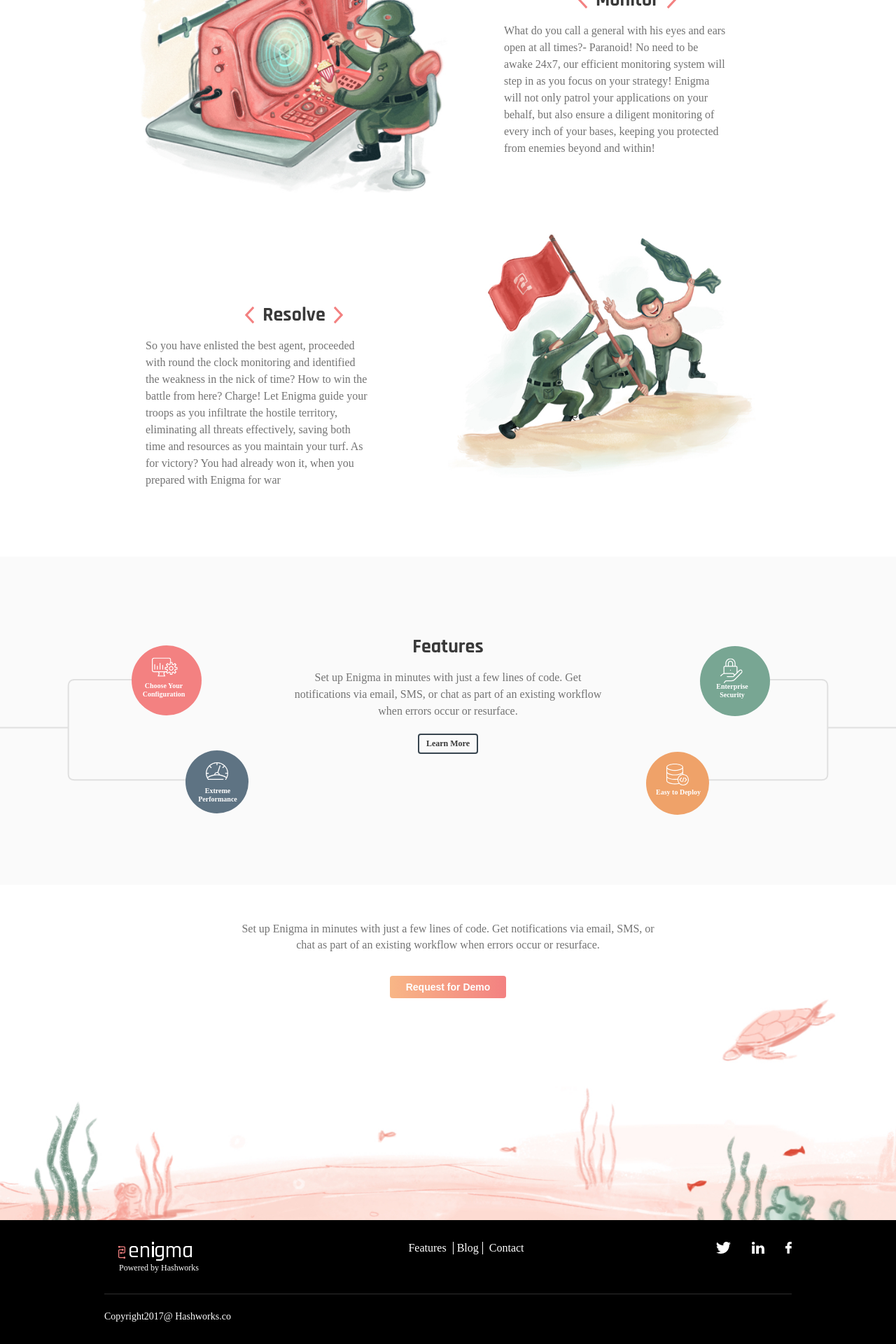
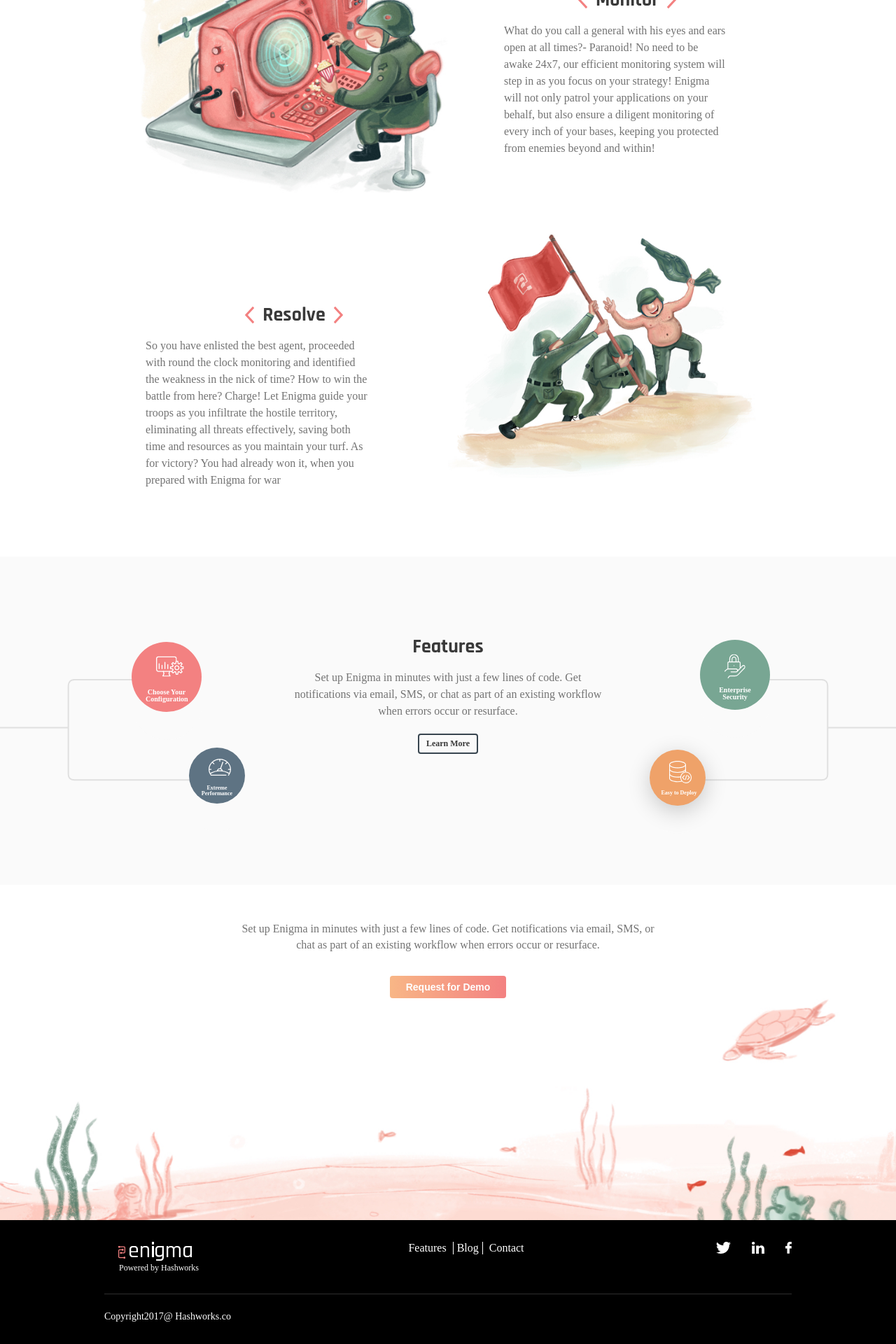
Before and after one commit to hashworks-code/enigma_static, a Jekyll site: the page built from index.md, in a window 1280 px wide. Shown: the part 1264-3184 px from the top of the page at 70% size. Built offline with Jekyll 4.4.1, drawn with Linux system fonts in a browser that asks for light colours; nearby versions of some CDN libraries; some web fonts are replaced.

```diff
--- a/_layouts/index.html
+++ b/_layouts/index.html
@@ -53,37 +53,157 @@
                                 <img class="home__feature--border6" src="../assets/image/home/border6.svg" alt="">
                                 <img class="home__feature--border7" src="../assets/image/home/border7.svg" alt="">
                                 <img class="home__feature--border8" src="../assets/image/home/border8.svg" alt="">
-                                <div class="home__feature--feature1">
 
+     <div class="home__feature--feature1 clients" id="clients">
+        <div class="containerr">
+             <div class="clients-info">
                 <img class="featureimage" src="../assets/image/home/feature1.svg" alt="">
-                            <h5>Choose Your
-                                Configuration</h5>
+                <h5>Choose Your Configuration</h5>
           </div>
-                           <div class="home__feature--feature2">
+        </div>
+     </div>
+    <div class="home__feature--feature2 clients"  id="zoom2">
+        <div class="containerr">
+            <div class="clients-info1">
                 <img  class="featureimage" src="../assets/image/home/feature2.svg" alt="">
-                            <h5>Extreme
-                                Performance</h5>
+                <h5>Extreme Performance</h5>
+            </div>
+        </div>
     </div>
 
     <div class="home__feature__right">
-                           <div class="home__feature__right--feature3">
+        <div class="home__feature__right--feature3 clients"  id="zoom3">
+            <div class="containerr">
+                <div class="clients-info3">
                     <img  class="featureimage" src="../assets/image/home/feature3.svg" alt="">
-                            <h5> Enterprise
-                                Security</h5>
-                           </div>
-                           <div class="home__feature__right--feature4">
-                            <img  class="featureimage" src="../assets/image/home/feature4.svg" alt="">
-                            <h5>Easy to
-                                Deploy</h5>
+                    <h5> Enterprise Security</h5>
                 </div>
              </div>
-
+        </div>
+        <div class="home__feature__right--feature4 clients"  id="zoom4">
+            <div class="containerr">
+                 <div class="clients-info4">
+                    <img  class="featureimage" src="../assets/image/home/feature4.svg" alt="">
+                    <h5>Easy to  Deploy</h5>
                 </div>
             </div>
-
-                    </div>
-
         </div>
     </div>
+ </div>
+ </div>
+ </div>
+</div>
+</div>
+  <script>
 
+  $(window).scroll(function(){
+  var windowWidth = $(this).width();
+  var windowHeight = $(this).height();
+  var windowScrollTop = $(this).scrollTop();
+
+
+  var firstAnimation = function(){
+    $('.clients .clients-info').each(
+       function(){
+        //  $(this).delay(500).animate(
+        //    {opacity:1,height:'100',width:'100'},1500);
+
+          $(this).addClass('testing');
+
+           }
+     	);
+  };
+
+  if(windowWidth<=549){
+    if(windowScrollTop>1500){
+  		firstAnimation();
+  	}
+  }else if(windowWidth>549 && windowWidth>=991){
+    if(windowScrollTop>1500){
+  		firstAnimation();
+  	}
+  }else{
+     if(windowScrollTop>1500){
+  		firstAnimation();
+  	}
+  }
+
+  var firstAnimation1 = function(){
+    $('.clients .clients-info1').each(
+       function(){
+
+            $(this).addClass('testing1');
+           }
+     	);
+  };
+
+  if(windowWidth<=549){
+    if(windowScrollTop>1500){
+      $('.clients').css('background','#fafafa');
+  		firstAnimation1();
+  	}
+  }else if(windowWidth>549 && windowWidth>=991){
+    if(windowScrollTop>1500){
+       $('.clients').css('background','#fafafa');
+  		firstAnimation1();
+  	}
+  }else{
+     if(windowScrollTop>1500){
+       $('.clients').css('background','#fafafa');
+  		firstAnimation1();
+  	}
+  }
+//third
+var firstAnimation3 = function(){
+    $('.clients .clients-info3').each(
+       function(){
+        $(this).addClass('testing');
+       }
+     	);
+  };
+
+  if(windowWidth<=549){
+    if(windowScrollTop>1500){
+      $('.clients').css('background','#fafafa');
+  		firstAnimation3();
+  	}
+  }else if(windowWidth>549 && windowWidth>=991){
+    if(windowScrollTop>1500){
+       $('.clients').css('background','#fafafa');
+  		firstAnimation3();
+  	}
+  }else{
+     if(windowScrollTop>1500){
+       $('.clients').css('background','#fafafa');
+  		firstAnimation3();
+  	}
+  }
+  //4th
+  var firstAnimation4 = function(){
+    $('.clients .clients-info4').each(
+       function(){
+        $(this).addClass('testing1');
+        }
+     	);
+  };
+
+  if(windowWidth<=549){
+    if(windowScrollTop>1500){
+      $('.clients').css('background','#fafafa');
+  		firstAnimation4();
+  	}
+  }else if(windowWidth>549 && windowWidth>=991){
+    if(windowScrollTop>1500){
+       $('.clients').css('background','#fafafa');
+  		firstAnimation4();
+  	}
+  }else{
+     if(windowScrollTop>1500){
+       $('.clients').css('background','#fafafa');
+  		firstAnimation4();
+  	}
+  }
+
+});
+  </script>
  {% include footer.html %}
--- a/_sass/index.scss
+++ b/_sass/index.scss
@@ -1,7 +1,113 @@
 
+.testing {
+    transform: scale(5);
+    transition: 2s linear;
+}
+.testing1 {
+    transform: scale(4);
+    transition: 2s linear;
+}
+.clients .clients-info{
+    padding:7px;
+    margin-bottom:20px;
+    width:20px;
+    height:20px;
+    line-height:0;
+    opacity:1;
+    margin:15px auto 10px;
+    background-color: #f38181;
+    border-radius: 50%;
+    // transform: scale(1);
+    img {
+        width: 8px;
+        padding: 0;
+        position: absolute;
+        top: 4px;
+    }
+    h5{
+        font-size: 2px;
+        width: 12px;
+        position: absolute;
+        left: 4px;
+        top: 13px;
+    }
+
+  }
+  .clients .clients-info1{
+    padding:7px;
+    margin-bottom:20px;
+    width:20px;
+    height:20px;
+    line-height:0;
+    opacity:1;
+    margin:15px auto 10px;
+    background-color:#5e7383;
+    border-radius: 50%;
+    img {
+        width: 8px;
+        padding: 0;
+        position: absolute;
+        top: 4px;
+    }
+    h5{
+        font-size: 2px;
+        width: 12px;
+        position: absolute;
+        left: 4px;
+        top: 13px;
+    }
+  }
+  .clients .clients-info3{
+    padding:7px;
+    margin-bottom:20px;
+    width:20px;
+    height:20px;
+    line-height:0;
+    opacity:1;
+    margin:15px auto 10px;
+    background-color: #78a693;
+    border-radius: 50%;
+    img {
+        width: 6px;
+        padding: 0;
+        position: absolute;
+        top: 4px;
+    }
+    h5{
+        font-size: 2px;
+        width: 12px;
+        position: absolute;
+        left: 4px;
+        top: 13px;
+    }
+  }
+  .clients .clients-info4{
+    padding:7px;
+    margin-bottom:20px;
+    width:20px;
+    height:20px;
+    line-height:0;
+    opacity:1;
+    margin:15px auto 10px;
+    background-color: #efa269;
+    box-shadow: 0 2px 8px 0 rgba(0, 0, 0, 0.2);
+    border-radius: 50%;
+    img {
+        width: 8px;
+        padding: 0;
+        position: absolute;
+        top: 4px;
+    }
+    h5{
+        font-size: 2px;
+        width: 13px;
+        position: absolute;
+        left: 4px;
+        top: 14px;
+    }
+  }
 
     .home{
-
         .homeAlligment{
             width: 310px;
             margin: 0 auto;
@@ -117,20 +223,19 @@
            &--feature1{
             width: 100px;
             height: 100px;
-            background-color: #f38181;
             border-radius: 50%;
             position: relative;
             left: 14px;
-            bottom: 15px;
+            bottom: -10px;
+
            }
            &--feature2{
             width: 90px;
             height: 90px;
-            background-color:#5e7383;
             border-radius: 50%;
             position: relative;
             left: 43px;
-            top: 19px;
+            top: 35px;
            }
            &__right{
             position: absolute;
@@ -140,25 +245,23 @@
             &--feature3{
                 width: 100px;
                 height: 100px;
-                background-color:#78a693;
                 border-radius: 50%;
                 position: relative;
-                right: 3px;
-                bottom: 2px;
+                right: 8px;
+                bottom: -10px;
                }
                &--feature4{
                 width: 90px;
                 height: 90px;
-                background-color: #efa269;
                 border-radius: 50%;
                 position: relative;
                 right: 30px;
-                top: 33px;
+                top:35px;
                }
            }
 
           .featureimage{
-            padding: 17px 0px 0px 29px;
+            padding: 10px 0px 0px 22px;
 
           }
            h5{
@@ -281,24 +384,24 @@
                    }
                    &--feature1{
                     left: 53px;
-                    bottom: 175px;
+                    bottom: 125px;
                    }
                    &--feature2{
                     left: 124px;
-                    top: -122px;
+                    top: -103px;
                    }
                    &__right{
                     position: absolute;
                     right: 20px;
-                    top: 256px;
+                    top: 236px;
 
                     &--feature3{
                         right: 53px;
-                        bottom: 175px;
+                        bottom: 123px;
                        }
                        &--feature4{
                         right: 102px;
-                        top: -125px;
+                        top: -103px;
                        }
                    }
                 }
@@ -382,11 +485,11 @@
                        }
                        &--feature1{
                         left: 180px;
-                        bottom: 175px;
+                        bottom: 140px;
                        }
                        &--feature2{
                         left: 257px;
-                        top: -125px;
+                        top: -114px;
                        }
                        &__right{
                         position: absolute;
@@ -395,11 +498,11 @@
 
                         &--feature3{
                             right: 160px;
-                            bottom: 128px;
+                            bottom: 112px;
                            }
                            &--feature4{
                             right: 237px;
-                            top: -77px;
+                            top: -80px;
                            }
                        }
                     }
@@ -483,12 +586,12 @@
                         }
                            &--feature1{
                             left: 328px;
-                            bottom: 205px;
+                            bottom: 175px;
 
                            }
                            &--feature2{
                             left: 411px;
-                            top: -161px;
+                            top: -145px;
                            }
                            &__right{
                             position: absolute;
@@ -497,11 +600,11 @@
 
                             &--feature3{
                                 right: 318px;
-                                bottom: 133px;
+                                bottom: 118px;
                                }
                                &--feature4{
                                 right: 374px;
-                                top: -88px;
+                                top: -90px;
                                }
                            }
                         }
```
Also changed, not shown: 2 other files. Lines whose indentation alone changed are shown as unchanged.
